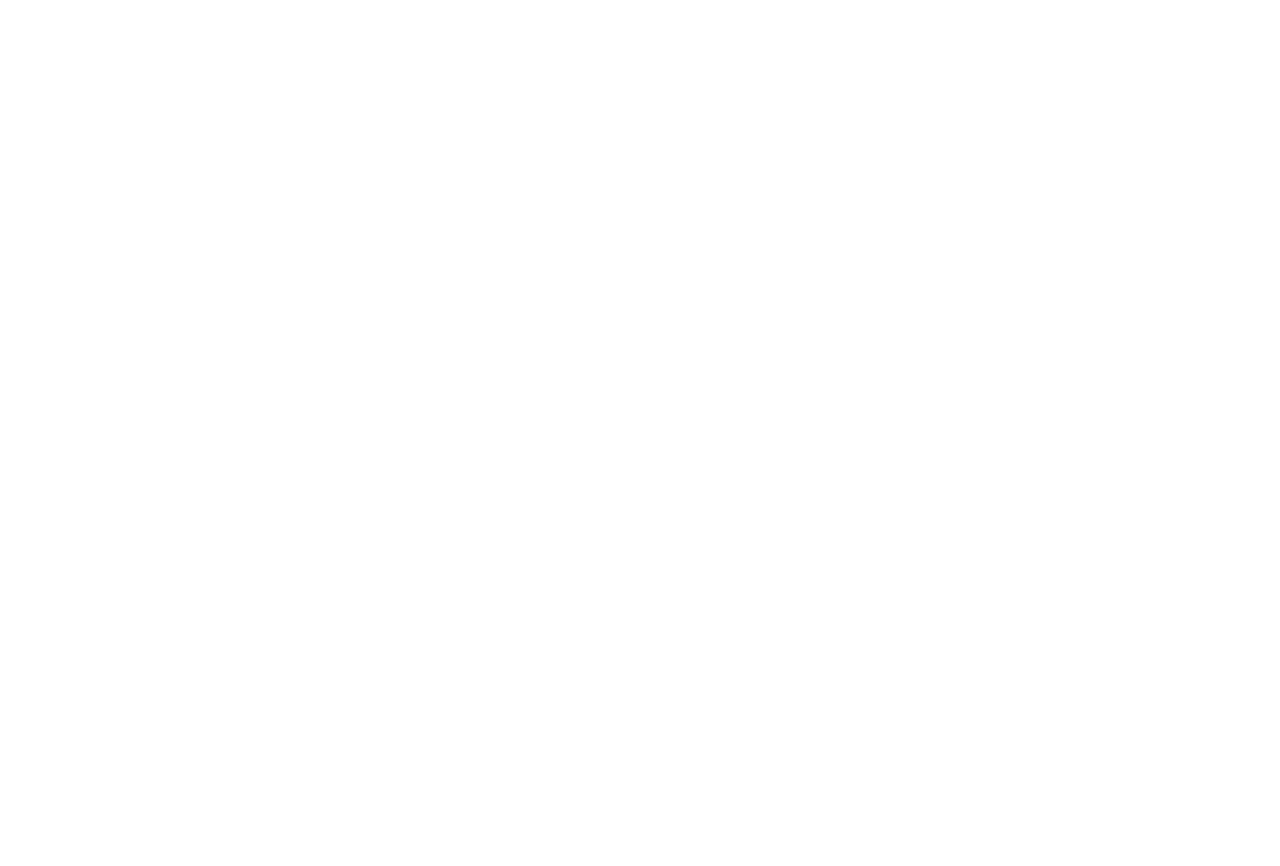
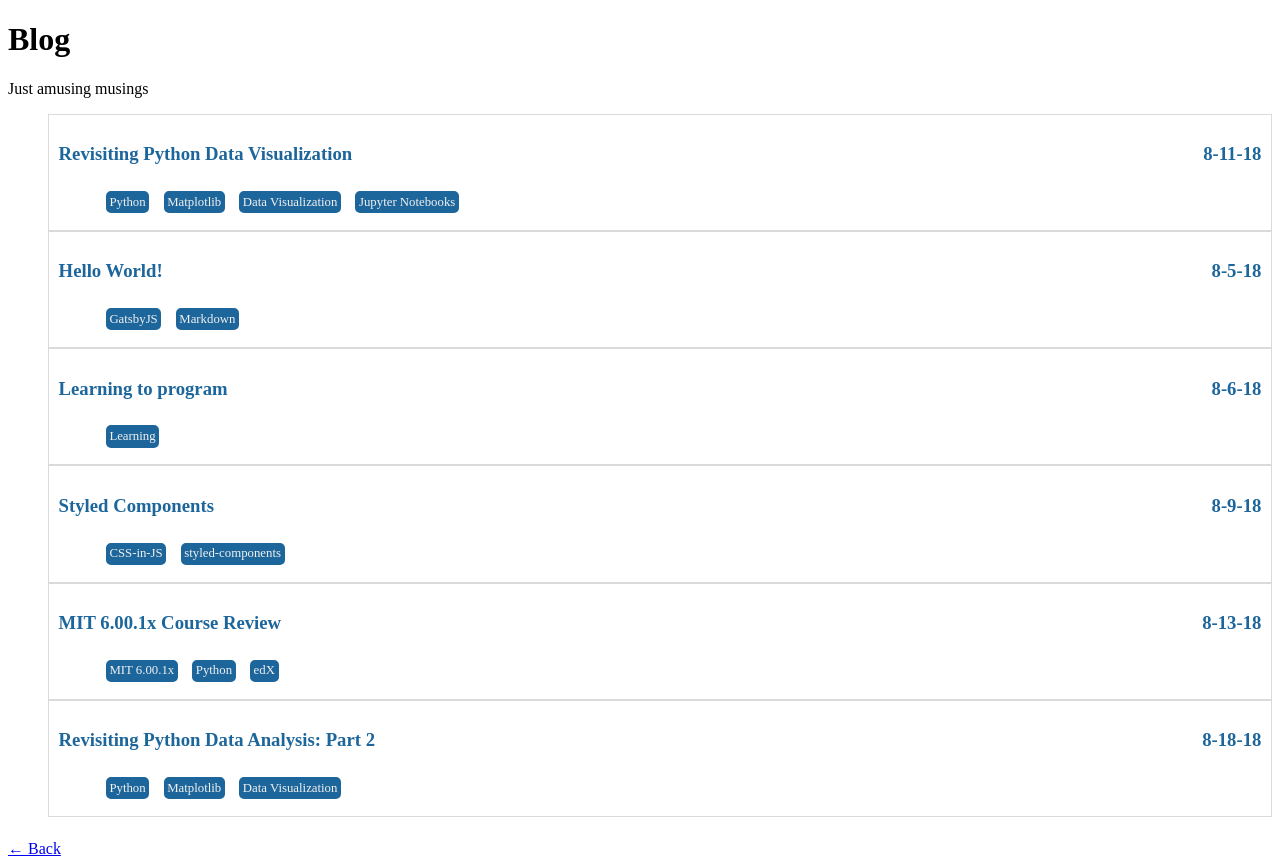
Before and after one commit to dacrands/gatsby-blog, a Gatsby site: page /blog in a window 1280 px wide. Before the commit this address had no page. Before the commit the page ends 800 px from the top, so only its background shows below. Built offline with nearby package versions, Linux system fonts and the light colour scheme; Gatsby itself is replaced by a stand-in of ours; some packages are replaced by stand-ins of ours.

Commit message:
Added nav links to header, blog page

```diff
--- a/src/components/footer.js
+++ b/src/components/footer.js
@@ -5,7 +5,7 @@
 import Git from '../assets/github.svg';
 import Home from '../assets/home.svg';
 
-const FooterMain = styled.div`
+const FooterMain = styled.footer`
   // outline: 3px dashed purple;
 
   background: rgb(35, 40, 45);
@@ -14,7 +14,7 @@
   position: absolute;
   left: 0;
   right: 0;
-  margin-top: -2.9rem;
+  // margin-top: -2.9rem;
   margin-bottom: 0;
   padding-bottom: .75em;
   padding: 0.2em 1em;
@@ -73,7 +73,6 @@
 const Footer = () => (
   <FooterMain>
       <FooterItem>
-
           <FooterLink exact to="/">
             { <HomeSvg /> }
           </FooterLink>
--- /dev/null
+++ b/src/pages/blog.js
@@ -0,0 +1,114 @@
+import React from 'react'
+import Link from 'gatsby-link'
+import styled from 'styled-components';
+
+const Tags = styled.ul`
+  // outline: 4px dashed red;
+  display: flex;
+  list-style: none;
+  margin-left: 0;
+`;
+
+const Tag = styled.li`
+  height: min-content;
+  margin: 0.45rem;
+  padding: 0.1rem;
+  font-size: 0.8rem;
+  color: #f1f1f1;
+  background: #1d669b;
+  border-radius: 5px;
+  border: 2px solid #1d669b;
+  transition: all 200ms ease;
+  &:hover {
+    // cursor: pointer;
+    font-size: 1.1rem;
+    padding: 0.3rem;
+    background: #ffffff;
+    color: #1d669b;
+  }
+`;
+
+const Ul = styled.ul`
+  list-style: none;
+  margin: 0;
+  margin-bottom: 1.45rem;
+`;
+
+const Li = styled.li`
+  border: 1px solid #dadada;
+`;
+
+const StyledLink = styled(Link)`
+  display: flex;
+  flex-wrap: wrap;
+  padding: .6rem;
+  // text-align: center;
+  flex-direction: column;
+  transition: all 200ms ease;
+  text-decoration: none;
+  color: #1d669b;
+  // background: #1d669b;
+  &:hover {
+    background: #dadada;
+  }
+
+  div {
+    display: flex;
+    justify-content: space-between;
+  }
+`;
+
+
+const SecondPage = ( {data}) => (
+  <div>
+    <h1>Blog</h1>
+    <p>Just amusing musings</p>
+
+    <Ul>
+        {
+          data.allMarkdownRemark.edges.map(post => (
+            <Li>
+
+              <StyledLink
+                to={post.node.frontmatter.path}
+              >
+              <div>
+                <h3>{post.node.frontmatter.title}</h3>
+                <h3>{post.node.frontmatter.path.replace(/^\/|\/$/g, '')}</h3>
+              </div>
+
+
+                <Tags>
+                  {
+                  post.node.frontmatter.tags.map(tag =>(
+                    <Tag>{tag}</Tag>
+                  ))
+                  }
+                </Tags>
+              </StyledLink>
+            </Li>
+          ))
+        }
+      </Ul>
+
+      <Link to="/"> &larr; Back</Link>
+  </div>
+)
+
+export const pageQuery = graphql`
+  query BlogQuery {
+    allMarkdownRemark(limit: 10) {
+      edges {
+        node {
+          frontmatter {
+            title
+            path
+            tags
+          }
+        }
+      }
+    }
+  }
+`
+
+export default SecondPage
```
Also changed, not shown: src/components/header.js (+47 -6 lines), src/pages/page-2.js (deleted, +0 -14 lines).
